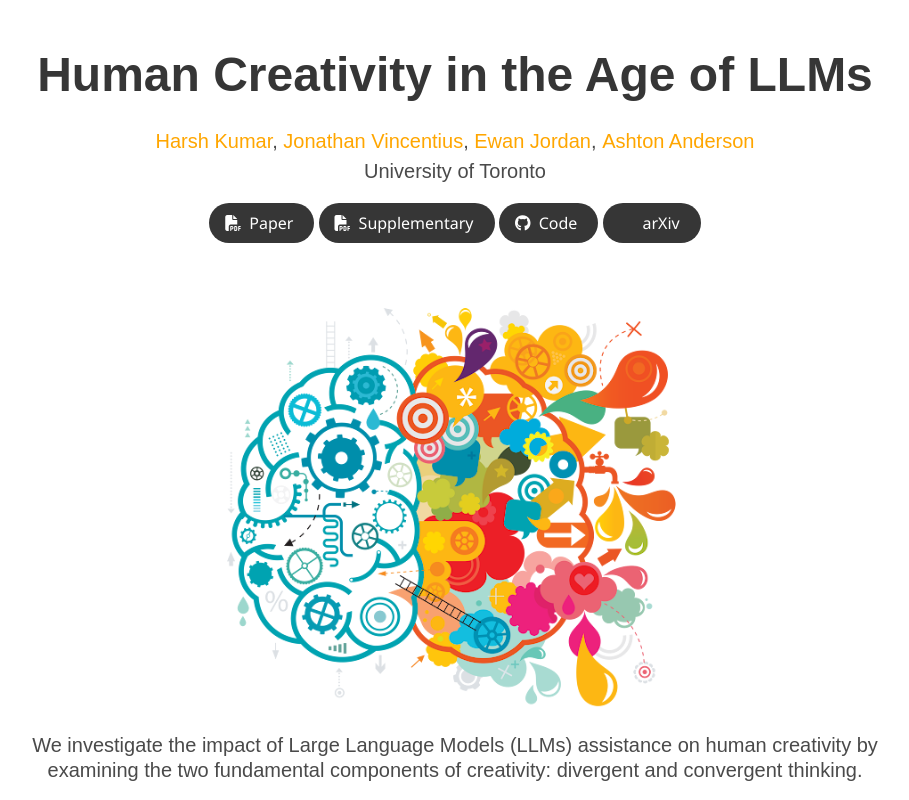
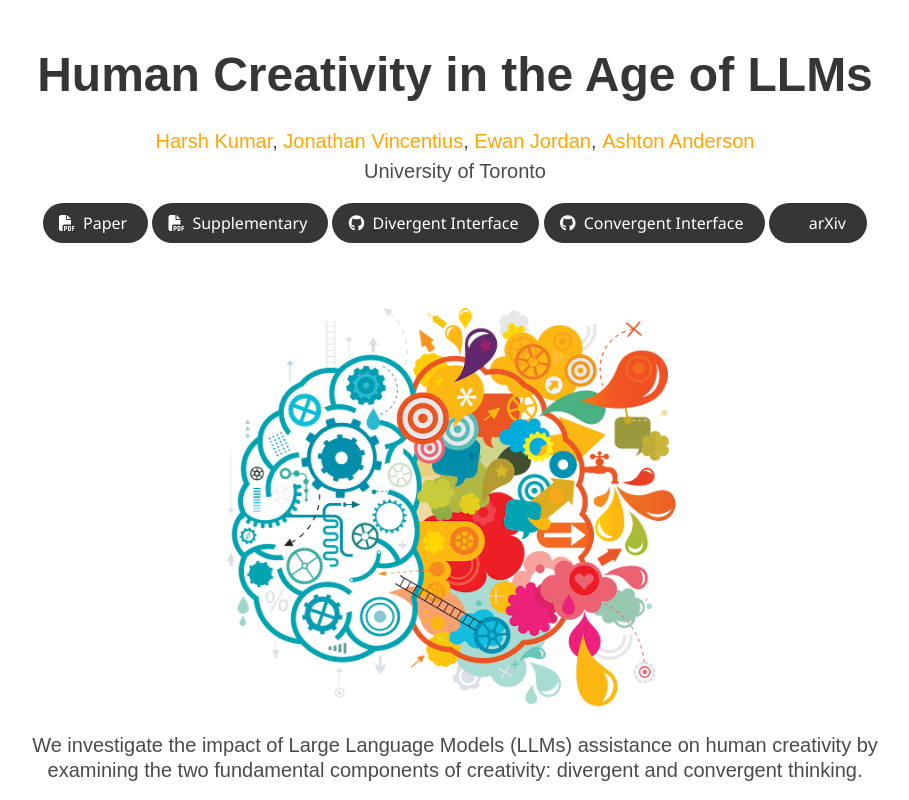
Before and after one commit to jvcent/LLM-Creativity-Website, a plain HTML site: page index.html in a window 1280 px wide. Shown: the top 800 px of the page, without its empty margins (185-1094 px from the left). Drawn offline with nearby package versions, Linux system fonts and the light colour scheme; some icons are missing; a web font is replaced by a local one.

Commit message:
Added Interface links

```diff
--- a/index.html
+++ b/index.html
@@ -118,17 +118,31 @@
                     </a>
                   </span>
 
-                  <!-- Interface link -->
+                  <!-- Divergent Interface link -->
                   <span class="link-block">
                     <a
-                      href="https://github.com/YOUR REPO HERE"
+                      href="https://harsh-kumar.com/creativity/"
                       target="_blank"
                       class="external-link button is-normal is-rounded is-dark"
                     >
                       <span class="icon">
                         <i class="fab fa-github"></i>
                       </span>
-                      <span>Code</span>
+                      <span>Divergent Interface</span>
+                    </a>
+                  </span>
+
+                  <!-- Convergent Interface link -->
+                  <span class="link-block">
+                    <a
+                      href="https://harsh-kumar.com/convergent-thinking/"
+                      target="_blank"
+                      class="external-link button is-normal is-rounded is-dark"
+                    >
+                      <span class="icon">
+                        <i class="fab fa-github"></i>
+                      </span>
+                      <span>Convergent Interface</span>
                     </a>
                   </span>
 
```
